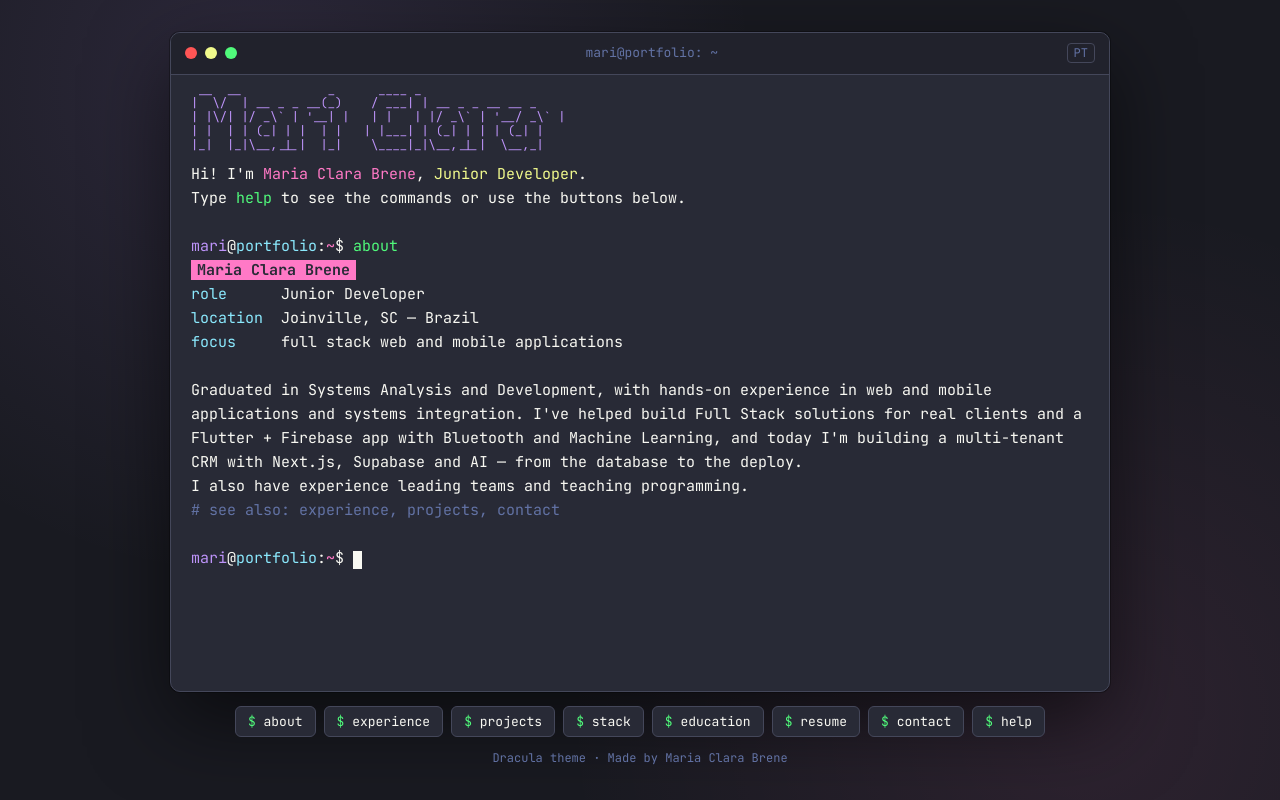
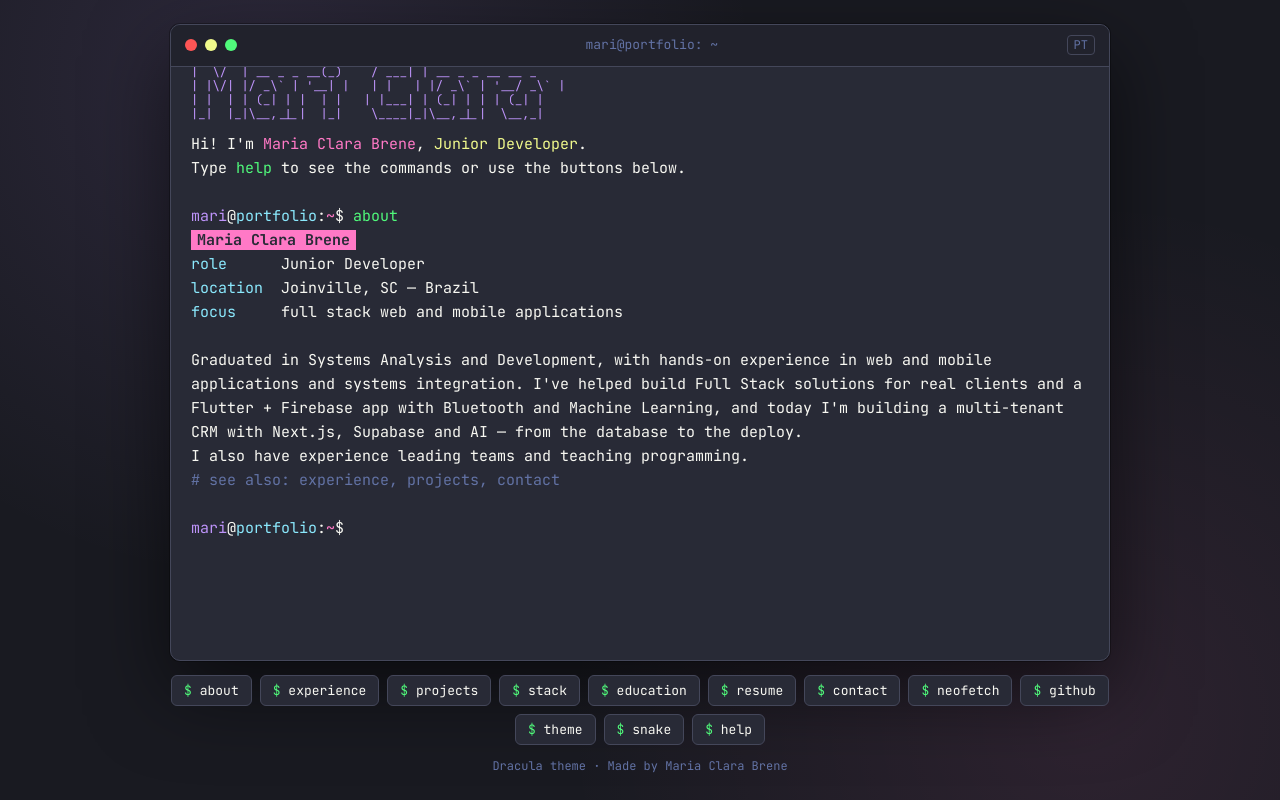
Before and after one commit to mari-brene/site-mariaclara, a plain HTML site: page index.html in a window 1280 px wide. Drawn offline with Linux system fonts and the light colour scheme.

Commit message:
Botões para neofetch, github, tema e snake; corrige linha de comando visível durante o jogo

```diff
--- a/index.html
+++ b/index.html
@@ -44,6 +44,7 @@
   }
   :root { --mono: "JetBrains Mono", "Fira Code", Consolas, monospace; }
   * { box-sizing: border-box; }
+  [hidden] { display: none !important; }
   html, body { height: 100%; margin: 0; }
   body {
     background: var(--bg-darker);
@@ -201,7 +202,7 @@
       local: "Joinville, SC — Brasil",
       langBtn: "EN",
       footer: "Tema {tema} · Feito por Maria Clara Brene",
-      chips: ["sobre", "experiencia", "projetos", "stack", "formacao", "curriculo", "contato", "help"],
+      chips: ["sobre", "experiencia", "projetos", "stack", "formacao", "curriculo", "contato", "neofetch", "github", "tema", "snake", "help"],
       inputLabel: "Digite um comando",
       boot: ["Iniciando <span class=\"c-purple\">MariOS</span> 2.0.26", "Carregando módulos: react, next, flutter, supabase", "Conectando ao café", "Montando /home/mari"],
       hello: (n, c) => `Olá! Eu sou a <span class="c-pink">${n}</span>, <span class="c-yellow">${c}</span>.`,
@@ -283,7 +284,7 @@ Também tenho experiência em liderança de equipe e em ensinar programação.`,
       local: "Joinville, SC — Brazil",
       langBtn: "PT",
       footer: "{tema} theme · Made by Maria Clara Brene",
-      chips: ["about", "experience", "projects", "stack", "education", "resume", "contact", "help"],
+      chips: ["about", "experience", "projects", "stack", "education", "resume", "contact", "neofetch", "github", "theme", "snake", "help"],
       inputLabel: "Type a command",
       boot: ["Booting <span class=\"c-purple\">MariOS</span> 2.0.26", "Loading modules: react, next, flutter, supabase", "Connecting to coffee", "Mounting /home/mari"],
       hello: (n, c) => `Hi! I'm <span class="c-pink">${n}</span>, <span class="c-yellow">${c}</span>.`,
@@ -625,7 +626,11 @@ ${p.desc}
       const b = document.createElement("button");
       b.type = "button";
       b.innerHTML = `<b>$</b> ${c}`;
-      b.addEventListener("click", () => rodarDigitando(c));
+      b.addEventListener("click", () => {
+        // o botão de tema avança para o próximo tema
+        if (c === "tema" || c === "theme") return rodarDigitando(`${c} ${TEMAS[(TEMAS.indexOf(tema) + 1) % TEMAS.length]}`);
+        rodarDigitando(c);
+      });
       chips.appendChild(b);
     }
   }
```
